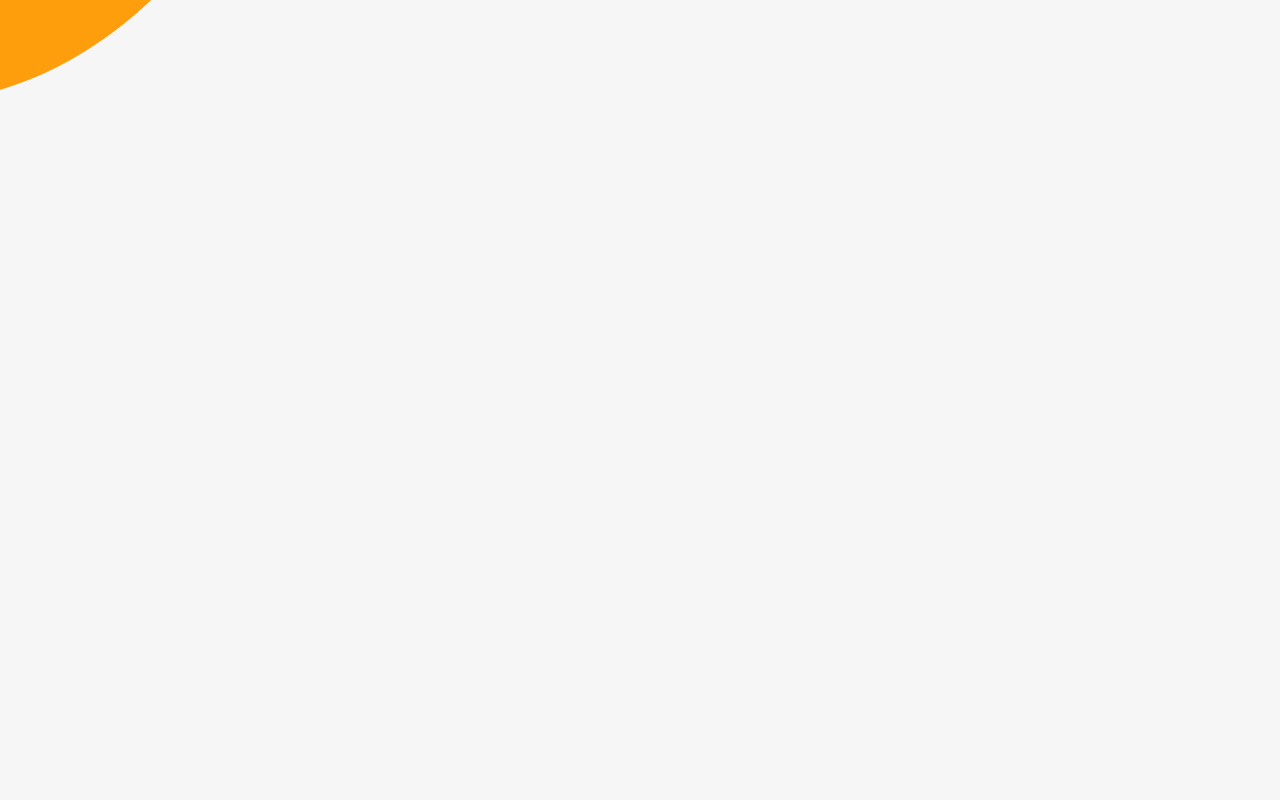
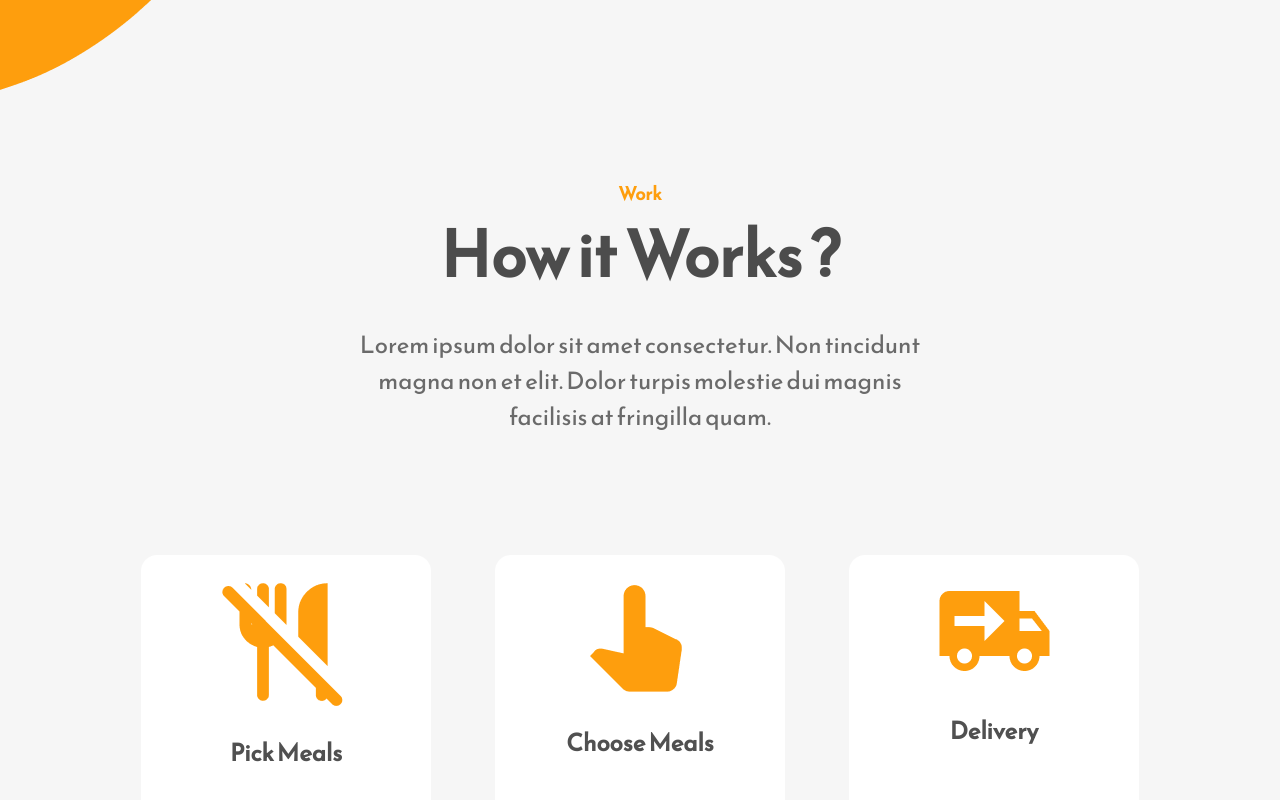
Before and after one commit to MadeneMeriem/landing-page, a React (Create React App) app: page / in a window 1280 px wide. Shown: the part 2091-2891 px from the top of the page. Before the commit the page ends 2205 px from the top, so only its background shows below. Built offline with nearby package versions, Linux system fonts and the light colour scheme.

Commit message:
Work Section

```diff
--- a/src/App.js
+++ b/src/App.js
@@ -1,12 +1,14 @@
 import './App.css';
 import Home from './components/home';
 import About from './components/about';
+import Work from  './work';
 
 function App() {
   return (
     <div className="App">
       <Home />
       <About />
+      <Work/>
     </div>
   );
 }
--- /dev/null
+++ b/src/work.jsx
@@ -0,0 +1,56 @@
+import React from 'react';
+import PickMeals from './Assets/pick-meals-image.png';
+import ChooseMeals from './Assets/choose-image.png';
+import DeliveryMeals from './Assets/delivery-image.png';
+
+
+
+const work = () => {
+    const workSteps = [
+        {
+            image: PickMeals,
+            title: "Pick Meals",
+            description: "Choose from our wide range of delicious meals."
+        },
+        {
+            image: ChooseMeals,
+            title: "Choose Meals",
+            description: "Select your favorite meals and customize them."
+        },
+        {
+            image: DeliveryMeals,
+            title: "Delivery",
+            description: "Get your meals delivered hot and fresh to your doorstep."
+        }
+    ];
+
+    return (
+        <div className="work-section-wrapper">
+            <div className="work-section-top">
+                <p className="primary-subheading">Work</p>
+                <h1 className="primary-heading">How it Works ?</h1>
+                <p className="primary-text">
+                        Lorem ipsum dolor sit amet consectetur. Non tincidunt
+                        magna non et elit. Dolor  turpis molestie dui
+                        magnis facilisis at fringilla quam.
+                </p>
+            </div>
+            <div className="work-section-bottom">
+                {
+                    workSteps.map((data)=>(
+                        <div className="work-section-info">
+                            <div className="info-boxes-img-container">
+                                <img src={data.image} alt="" />
+                            </div>
+                            <h2>{data.title}</h2>
+                            <p>{data.text}</p>
+                        </div>
+                    ))
+                }
+            </div>
+        </div>
+    );
+}
+
+export default work;<div>
+</div>
```
